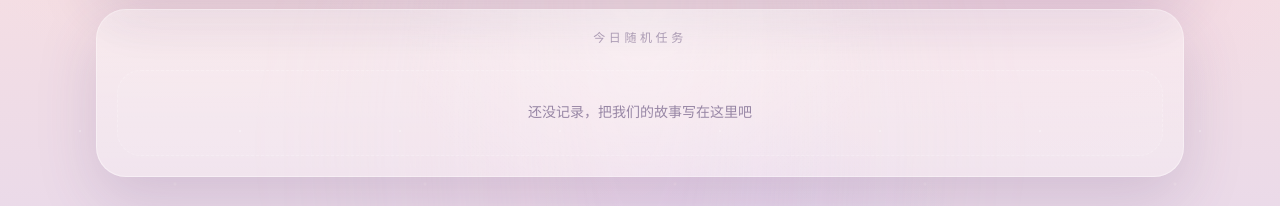
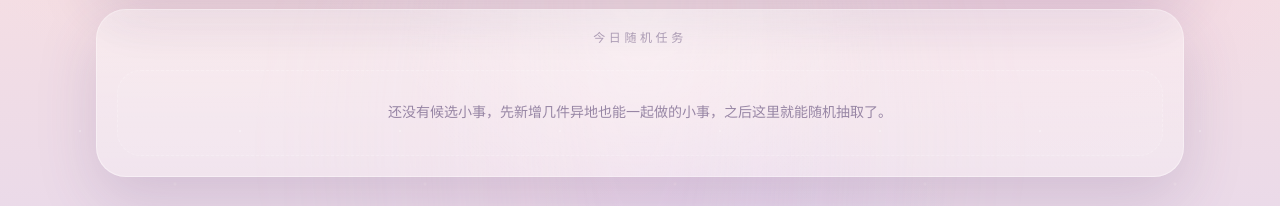
Before and after one commit to Lhngh/luckiest, a Next.js app: page /remote in a window 1280 px wide. Shown: the part 275-481 px from the top of the page. Built offline with nearby package versions, Linux system fonts and the light colour scheme; no server answers.

Commit message:
fix: correct empty state props on remote page

```diff
--- a/src/components/client-pages/remote-client.tsx
+++ b/src/components/client-pages/remote-client.tsx
@@ -91,7 +91,7 @@ export function RemoteClient() {
           </>
         ) : (
           <div className="mt-6">
-            <EmptyState title="还没有候选小事" description="先新增几件异地也能一起做的小事，之后这里就能随机抽取了。" />
+            <EmptyState text="还没有候选小事，先新增几件异地也能一起做的小事，之后这里就能随机抽取了。" />
           </div>
         )}
       </PaperCard>
```
